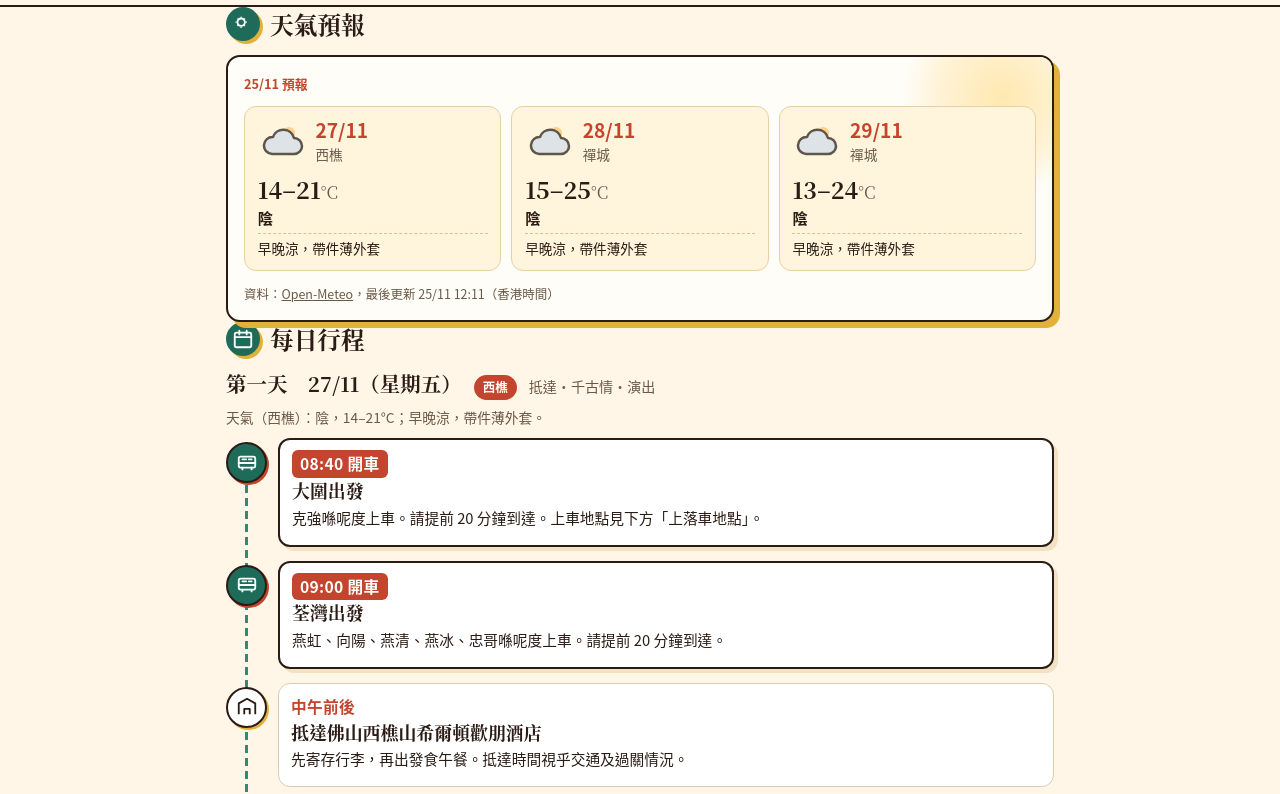
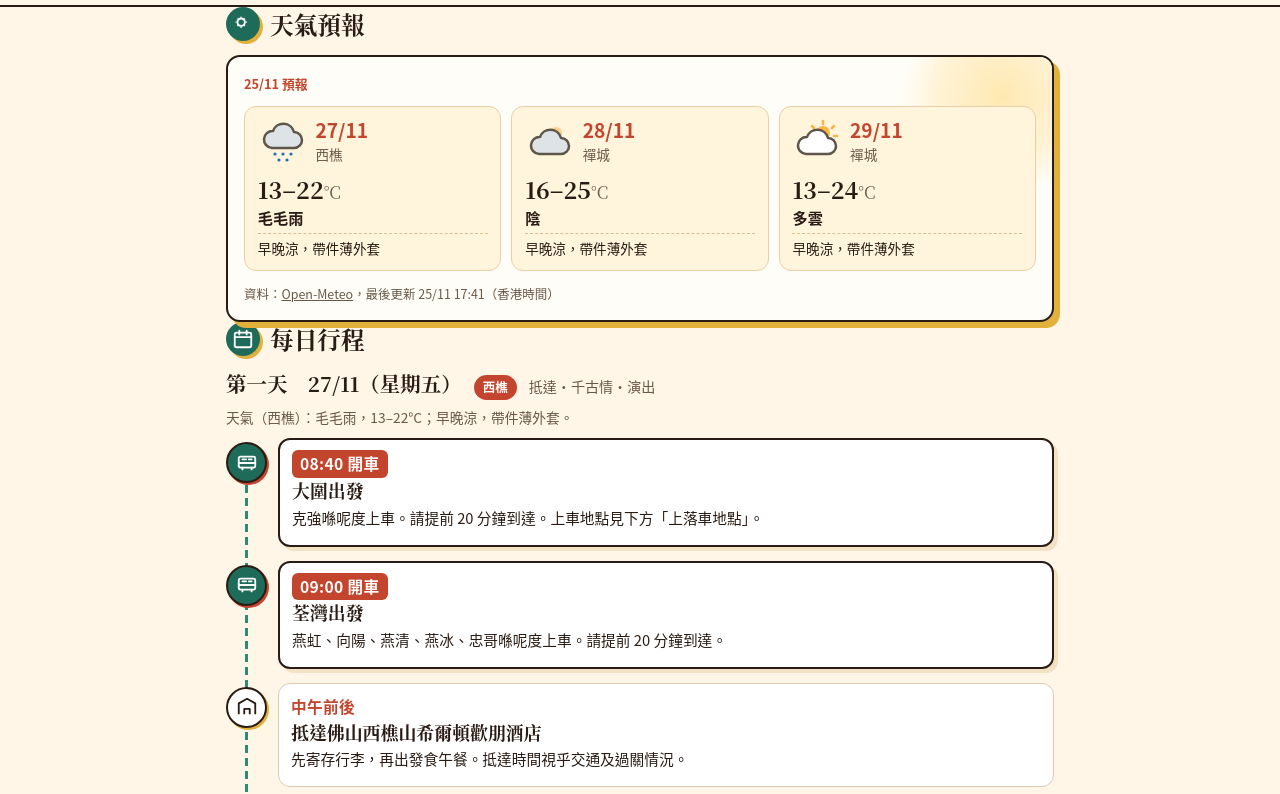
Before and after one commit to wallysamsungtv888-maker/foshan-three-day-trip, a plain HTML site: page index.html in a window 1280 px wide. Shown: the part 868-1662 px from the top of the page. Drawn offline with Linux system fonts and the light colour scheme; no server answers.

Commit message:
Weather auto-refresh 25/11 17:41 HKT

```diff
--- a/index.html
+++ b/index.html
@@ -534,11 +534,11 @@ footer svg{width:200px;height:auto;display:block;margin:0 auto 8px}
 <!-- wx:auto:start -->
     <div class="wx-head"><p class="wx-src"><b>25/11 預報</b></p></div>
     <ul class="wx-grid">
-      <li class="wx-day" data-wx-date="2026-11-27" data-wx-loc="xiqiao"><svg class="wx-ic" viewBox="0 0 48 48" aria-hidden="true"><use href="#wx-overcast"/></svg><span class="wx-d">27/11</span><span class="wx-p">西樵</span><span class="wx-t">14–21<small>°C</small></span><span class="wx-c">陰</span><span class="wx-tip">早晚涼，帶件薄外套</span></li>
-      <li class="wx-day" data-wx-date="2026-11-28" data-wx-loc="chancheng"><svg class="wx-ic" viewBox="0 0 48 48" aria-hidden="true"><use href="#wx-overcast"/></svg><span class="wx-d">28/11</span><span class="wx-p">禪城</span><span class="wx-t">15–25<small>°C</small></span><span class="wx-c">陰</span><span class="wx-tip">早晚涼，帶件薄外套</span></li>
-      <li class="wx-day" data-wx-date="2026-11-29" data-wx-loc="chancheng"><svg class="wx-ic" viewBox="0 0 48 48" aria-hidden="true"><use href="#wx-overcast"/></svg><span class="wx-d">29/11</span><span class="wx-p">禪城</span><span class="wx-t">13–24<small>°C</small></span><span class="wx-c">陰</span><span class="wx-tip">早晚涼，帶件薄外套</span></li>
+      <li class="wx-day" data-wx-date="2026-11-27" data-wx-loc="xiqiao"><svg class="wx-ic" viewBox="0 0 48 48" aria-hidden="true"><use href="#wx-drizzle"/></svg><span class="wx-d">27/11</span><span class="wx-p">西樵</span><span class="wx-t">13–22<small>°C</small></span><span class="wx-c">毛毛雨</span><span class="wx-tip">早晚涼，帶件薄外套</span></li>
+      <li class="wx-day" data-wx-date="2026-11-28" data-wx-loc="chancheng"><svg class="wx-ic" viewBox="0 0 48 48" aria-hidden="true"><use href="#wx-overcast"/></svg><span class="wx-d">28/11</span><span class="wx-p">禪城</span><span class="wx-t">16–25<small>°C</small></span><span class="wx-c">陰</span><span class="wx-tip">早晚涼，帶件薄外套</span></li>
+      <li class="wx-day" data-wx-date="2026-11-29" data-wx-loc="chancheng"><svg class="wx-ic" viewBox="0 0 48 48" aria-hidden="true"><use href="#wx-cloudy"/></svg><span class="wx-d">29/11</span><span class="wx-p">禪城</span><span class="wx-t">13–24<small>°C</small></span><span class="wx-c">多雲</span><span class="wx-tip">早晚涼，帶件薄外套</span></li>
     </ul>
-    <p class="wx-foot">資料：<a href="https://open-meteo.com/" rel="noopener">Open-Meteo</a>，最後更新 <span class="wx-upd">25/11 12:11</span>（香港時間）</p>
+    <p class="wx-foot">資料：<a href="https://open-meteo.com/" rel="noopener">Open-Meteo</a>，最後更新 <span class="wx-upd">25/11 17:41</span>（香港時間）</p>
 <!-- wx:auto:end -->
   </div>
 </section>
@@ -555,7 +555,7 @@ footer svg{width:200px;height:auto;display:block;margin:0 auto 8px}
       <span class="tag">西樵</span>
       <span class="sub">抵達・千古情・演出</span>
     </div>
-    <span class="wx-note" data-wx-date="2026-11-27" data-wx-loc="xiqiao" data-wx-place="西樵">天氣（西樵）：陰，14–21°C；早晚涼，帶件薄外套。</span>
+    <span class="wx-note" data-wx-date="2026-11-27" data-wx-loc="xiqiao" data-wx-place="西樵">天氣（西樵）：毛毛雨，13–22°C；早晚涼，帶件薄外套。</span>
     <ol class="tl">
       <li class="slot big">
   <span class="ic" aria-hidden="true"><svg viewBox="0 0 24 24"><use href="#i-bus"/></svg></span>
@@ -646,7 +646,7 @@ footer svg{width:200px;height:auto;display:block;margin:0 auto 8px}
       <span class="tag">禪城</span>
       <span class="sub">祖廟・桑拿雞・夜市</span>
     </div>
-    <span class="wx-note" data-wx-date="2026-11-28" data-wx-loc="chancheng" data-wx-place="禪城">天氣（禪城）：陰，15–25°C；早晚涼，帶件薄外套。</span>
+    <span class="wx-note" data-wx-date="2026-11-28" data-wx-loc="chancheng" data-wx-place="禪城">天氣（禪城）：陰，16–25°C；早晚涼，帶件薄外套。</span>
     <ol class="tl">
       <li class="slot">
   <span class="ic" aria-hidden="true"><svg viewBox="0 0 24 24"><use href="#i-food"/></svg></span>
@@ -745,7 +745,7 @@ footer svg{width:200px;height:auto;display:block;margin:0 auto 8px}
       <span class="tag">回程</span>
       <span class="sub">午餐・萬象天地・返港</span>
     </div>
-    <span class="wx-note" data-wx-date="2026-11-29" data-wx-loc="chancheng" data-wx-place="禪城">天氣（禪城）：陰，13–24°C；早晚涼，帶件薄外套。</span>
+    <span class="wx-note" data-wx-date="2026-11-29" data-wx-loc="chancheng" data-wx-place="禪城">天氣（禪城）：多雲，13–24°C；早晚涼，帶件薄外套。</span>
     <ol class="tl">
       <li class="slot">
   <span class="ic" aria-hidden="true"><svg viewBox="0 0 24 24"><use href="#i-walk"/></svg></span>
```
